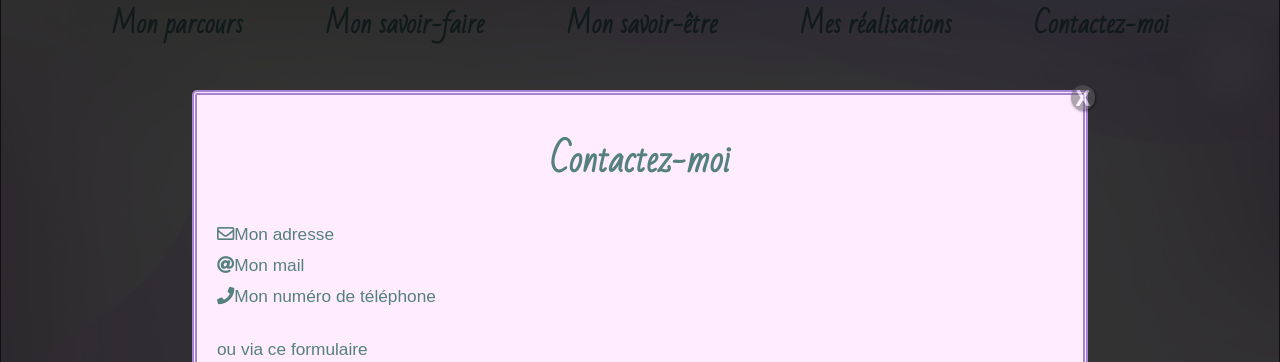
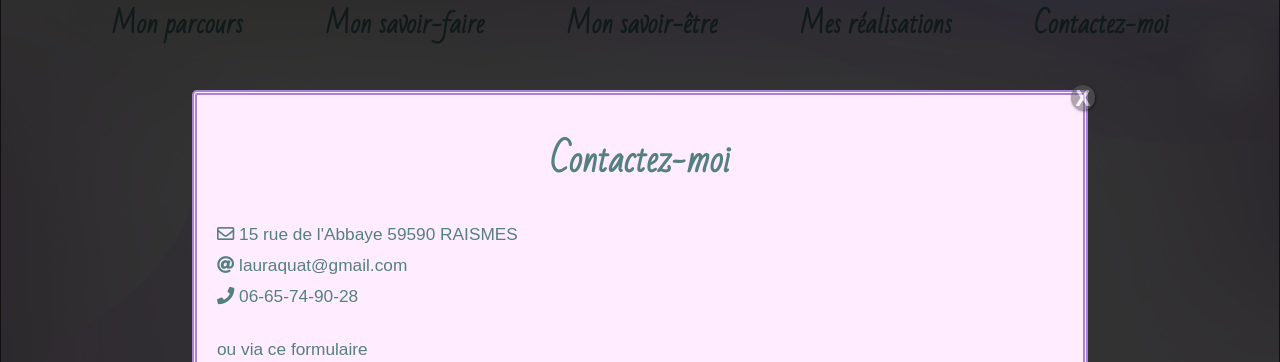
Before and after one commit to Lauraquat/CV_Laura_Quatannens, a PHP site: page /index.php in a window 1280 px wide, after a click on "Contactez-moi". Shown: the part 38-400 px from the top of the page. Run offline with PHP 8.4, Linux system fonts and the light colour scheme; data comes from the database, SQL or seed files in the repository; some libraries are stand-ins or nearby versions.

Commit message:
modif coordonnées formulaire

```diff
--- a/index.phtml
+++ b/index.phtml
@@ -271,9 +271,9 @@
                                 <p class="emailEnvoye">Votre email a bien été envoyé. Merci!</p>
                             <?php endif ?>
                             <ul>
-                                <li><i class="far fa-envelope"></i>Mon adresse</li>
-                                <li><i class="fas fa-at"></i>Mon mail</li>
-                                <li><i class="fas fa-phone"></i>Mon numéro de téléphone</li>
+                                <li><i class="far fa-envelope"></i> 15 rue de l'Abbaye 59590 RAISMES</li>
+                                <li><i class="fas fa-at"></i> lauraquat@gmail.com</li>
+                                <li><i class="fas fa-phone"></i> 06-65-74-90-28</li>
                             </ul>
                         </article>
                         <p class="mt-4">ou via ce formulaire</p>
```
